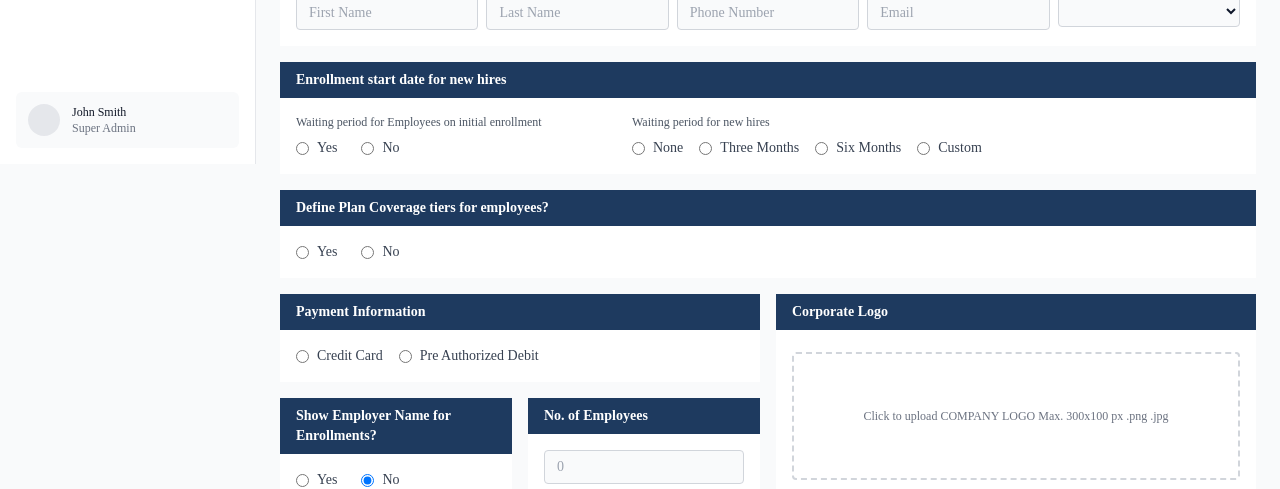
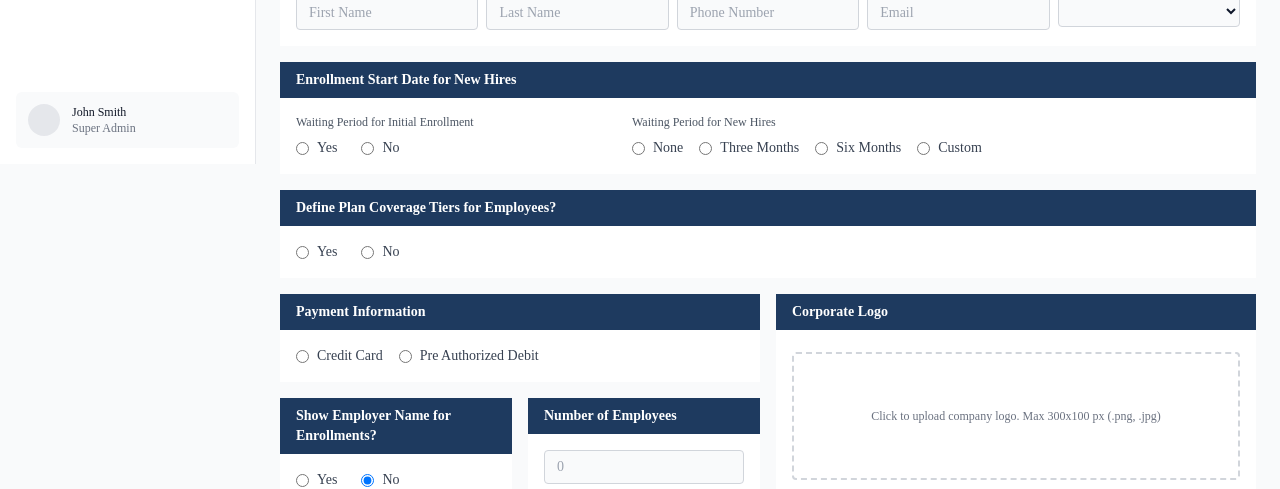
Before and after one commit to ashis001/nextjs-insurance, a Next.js app: page /corporate-customers/1 in a window 1280 px wide. Shown: the part 636-1125 px from the top of the page. Built offline with nearby package versions, Linux system fonts and the light colour scheme; no server answers; the database is empty.

Commit message:
fix version mismatch and stabilize forms

```diff
--- a/package.json
+++ b/package.json
@@ -9,7 +9,7 @@
     "lint": "eslint"
   },
   "dependencies": {
-    "@hookform/resolvers": "^5.2.2",
+    "@hookform/resolvers": "^3.4.2",
     "@supabase/supabase-js": "^2.90.1",
     "autoprefixer": "^10.4.23",
     "clsx": "^2.1.1",
@@ -18,9 +18,9 @@
     "postcss": "^8.5.6",
     "react": "^18.3.1",
     "react-dom": "^18.3.1",
-    "react-hook-form": "^7.71.1",
+    "react-hook-form": "^7.51.5",
     "tailwind-merge": "^3.4.0",
-    "zod": "^4.3.5"
+    "zod": "^3.23.8"
   },
   "devDependencies": {
     "@types/node": "^20",
--- a/src/app/corporate-customers/[id]/_components/CorporateInfoForm.tsx
+++ b/src/app/corporate-customers/[id]/_components/CorporateInfoForm.tsx
@@ -311,11 +311,11 @@ export function CorporateInfoForm({ engine }: { engine: ReturnType<typeof useCor
             {/* Enrollment Section */}
             <div>
                 <div className="bg-[#1e3a5f] px-4 py-2">
-                    <h3 className="text-sm font-semibold text-white">Enrollment start date for new hires</h3>
+                    <h3 className="text-sm font-semibold text-white">Enrollment Start Date for New Hires</h3>
                 </div>
                 <div className="bg-white p-4 flex gap-8">
                     <div className="flex-1">
-                        <label className="block text-xs text-gray-600 mb-2 font-medium">Waiting period for Employees on initial enrollment</label>
+                        <label className="block text-xs text-gray-600 mb-2 font-medium">Waiting Period for Initial Enrollment</label>
                         <div className="flex gap-6 items-center">
                             <label className="flex items-center gap-2 text-sm text-gray-700 cursor-pointer">
                                 <input type="radio" value="yes" {...register("waitingPeriodInitial")} className="text-blue-600 focus:ring-blue-500" /> Yes
@@ -328,7 +328,7 @@ export function CorporateInfoForm({ engine }: { engine: ReturnType<typeof useCor
                     </div>
 
                     <div className="flex-[2]">
-                        <label className="block text-xs text-gray-600 mb-2 font-medium">Waiting period for new hires</label>
+                        <label className="block text-xs text-gray-600 mb-2 font-medium">Waiting Period for New Hires</label>
                         <div className="flex gap-4 items-center">
                             {["None", "Three Months", "Six Months", "Custom"].map(opt => (
                                 <label key={opt} className="flex items-center gap-2 text-sm text-gray-700 cursor-pointer">
@@ -344,7 +344,7 @@ export function CorporateInfoForm({ engine }: { engine: ReturnType<typeof useCor
             {/* Define Plan Coverage */}
             <div>
                 <div className="bg-[#1e3a5f] px-4 py-2">
-                    <h3 className="text-sm font-semibold text-white">Define Plan Coverage tiers for employees?</h3>
+                    <h3 className="text-sm font-semibold text-white">Define Plan Coverage Tiers for Employees?</h3>
                 </div>
                 <div className="bg-white p-4">
                     <div className="flex gap-6 items-center">
@@ -401,7 +401,7 @@ export function CorporateInfoForm({ engine }: { engine: ReturnType<typeof useCor
                         </div>
                         <div>
                             <div className="bg-[#1e3a5f] px-4 py-2">
-                                <h3 className="text-sm font-semibold text-white">No. of Employees</h3>
+                                <h3 className="text-sm font-semibold text-white">Number of Employees</h3>
                             </div>
                             <div className="bg-white p-4">
                                 <input type="text" {...register("employeeCount")} className="w-full rounded border border-gray-300 px-3 py-1.5 text-sm bg-gray-50" placeholder="0" />
@@ -417,7 +417,7 @@ export function CorporateInfoForm({ engine }: { engine: ReturnType<typeof useCor
                     </div>
                     <div className="bg-white p-4 h-[calc(100%-40px)] flex items-center justify-center">
                         <div className="w-full h-32 border-2 border-dashed border-gray-300 rounded flex flex-col items-center justify-center text-center p-4 hover:bg-gray-50 cursor-pointer">
-                            <span className="text-xs text-gray-500">Click to upload COMPANY LOGO Max. 300x100 px .png .jpg</span>
+                            <span className="text-xs text-gray-500">Click to upload company logo. Max 300x100 px (.png, .jpg)</span>
                         </div>
                     </div>
                 </div>
--- a/src/app/corporate-customers/[id]/_components/SetupStatus.tsx
+++ b/src/app/corporate-customers/[id]/_components/SetupStatus.tsx
@@ -159,7 +159,7 @@ export function SetupStatus({ engine }: { engine: ReturnType<typeof useCorporate
                             </button>
                         </div>
                         <div className="p-6 space-y-4">
-                            <p className="text-[15px] font-medium text-gray-800">Select Group admins to send invite link:</p>
+                            <p className="text-[15px] font-medium text-gray-800">Select Group Admins to send invite link:</p>
                             <div className="space-y-3 pl-2">
                                 <label className="flex items-start gap-3 cursor-pointer group">
                                     <input
@@ -171,7 +171,7 @@ export function SetupStatus({ engine }: { engine: ReturnType<typeof useCorporate
                                         <span className="text-[14px] text-gray-800 font-medium">
                                             {corporate.contacts?.[0]
                                                 ? `${corporate.contacts[0].firstName} ${corporate.contacts[0].lastName}`
-                                                : "Corporate executive"}
+                                                : "Corporate Executive"}
                                         </span>
                                         <span className="text-[14px] text-gray-600 font-medium font-mono">
                                             &#123;{corporate.contacts?.[0]?.email || corporate.contactEmail || "admin@example.com"}&#125;
@@ -201,13 +201,13 @@ export function SetupStatus({ engine }: { engine: ReturnType<typeof useCorporate
                         </div>
                         <div className="p-10 flex flex-col items-center justify-center space-y-8">
                             <p className="text-[15px] font-bold text-gray-600 text-center leading-relaxed">
-                                Corporate profile created and sent to corporate <br /> plan administrators for approval
+                                Corporate Profile created and sent to Corporate <br /> Plan Administrators for approval
                             </p>
                             <button
                                 onClick={() => setSetupStage("OVERVIEW")}
                                 className="px-6 py-2 bg-[#042c5c] rounded text-[12px] font-black text-white shadow-md hover:bg-slate-800 transition-all uppercase"
                             >
-                                Ok
+                                OK
                             </button>
                         </div>
                     </div>
--- a/src/app/corporate-customers/page.tsx
+++ b/src/app/corporate-customers/page.tsx
@@ -113,9 +113,9 @@ export default function CorporateListingPage() {
                                 <th className="px-4 py-3 w-8"></th>
                                 <th className="px-4 py-3 border-r border-gray-200">Name</th>
                                 <th className="px-4 py-3 border-r border-gray-200">Broker/Advisor Name</th>
-                                <th className="px-4 py-3 border-r border-gray-200 text-center">Employer profiles</th>
+                                <th className="px-4 py-3 border-r border-gray-200 text-center">Employer Profiles</th>
                                 <th className="px-4 py-3 border-r border-gray-200 text-center">Plan Headcount</th>
-                                <th className="px-4 py-3 border-r border-gray-200">Corporate admin email</th>
+                                <th className="px-4 py-3 border-r border-gray-200">Corporate Admin Email</th>
                                 <th className="px-4 py-3 border-r border-gray-200 text-center">Admin Approved</th>
                                 <th className="px-4 py-3 text-center">Actions</th>
                             </tr>
@@ -126,7 +126,7 @@ export default function CorporateListingPage() {
                                     <td colSpan={8} className="px-4 py-16 text-center">
                                         <div className="flex flex-col items-center justify-center text-gray-400">
                                             <p className="text-sm font-medium">No records found</p>
-                                            <p className="text-[10px]">Click "Add New" to create your first corporate customer</p>
+                                            <p className="text-[10px]">Click "Add New Customer" to create your first corporate customer</p>
                                         </div>
                                     </td>
                                 </tr>
```
Also changed, not shown: src/app/corporate-customers/[id]/_components/TierEditorPanel.tsx (+7 -7 lines), 1 other file (tests, documents, lock files or other folders).
